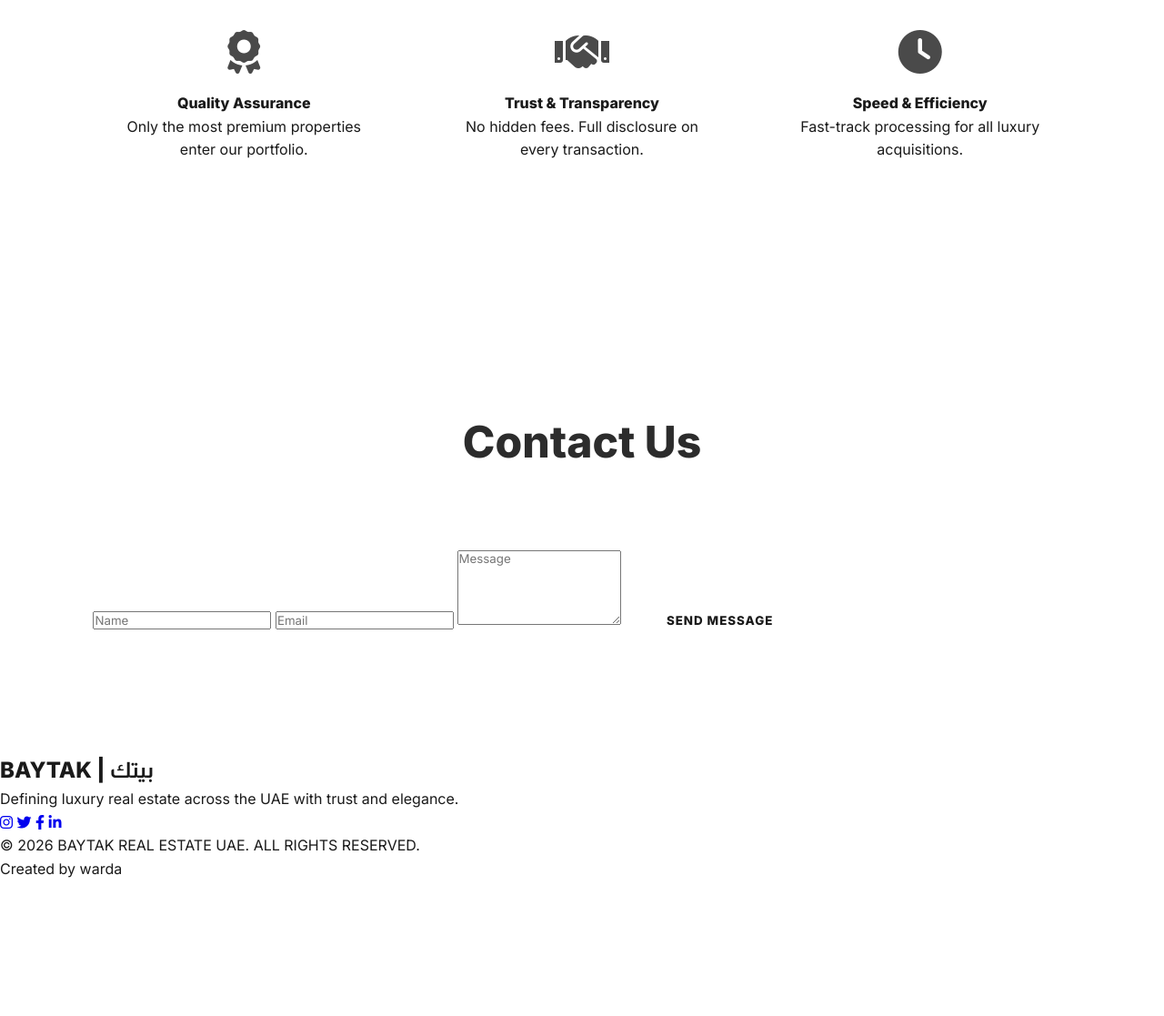
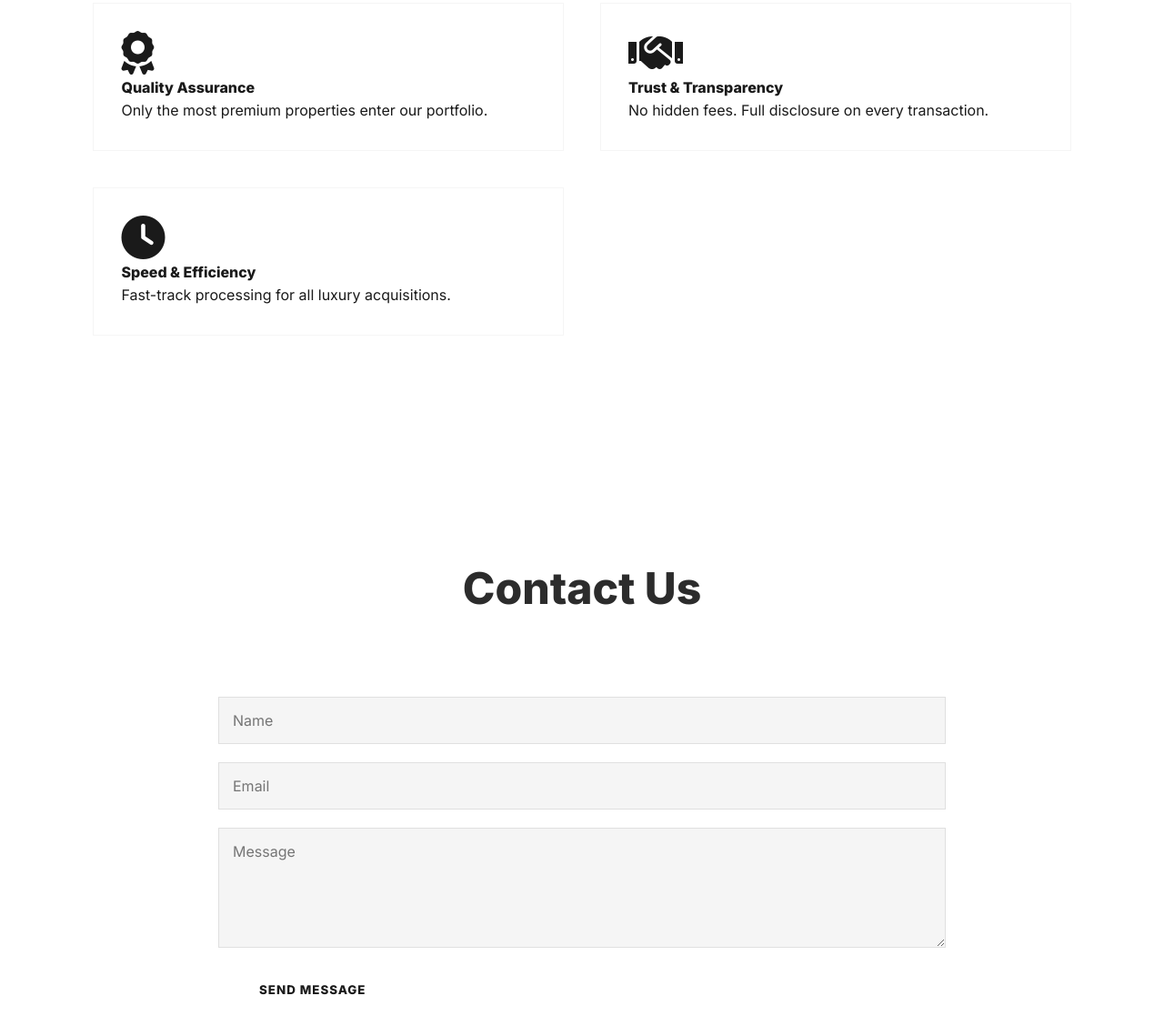
Before and after one commit to WARDA-CO/real-estate-company-, a plain HTML site: page index.html in a window 1280 px wide. Shown: the part 3400-4517 px from the top of the page at 91% size. Before the commit the page ends 4369 px from the top, so only its background shows below. Drawn offline with Linux system fonts and the light colour scheme.

Commit message:
initial commit

```diff
--- a/index.html
+++ b/index.html
@@ -134,24 +134,24 @@
         <div class="section-header reveal">
             <h2 data-i18n="why_title">Why Baytak?</h2>
         </div>
-        <div class="properties-grid" style="grid-template-columns: repeat(auto-fit, minmax(250px, 1fr));">
-            <div class="property-card reveal" style="border: none; text-align: center;">
+        <div class="properties-grid why-us-grid">
+            <div class="property-card reveal why-us-card">
                 <div class="property-body">
-                    <i class="fas fa-award fa-3x" style="color: var(--primary-grey); margin-bottom: 20px;"></i>
+                    <i class="fas fa-award fa-3x why-us-icon"></i>
                     <h4 data-i18n="why_1_title">Quality Assurance</h4>
                     <p data-i18n="why_1_desc">Only the most premium properties enter our portfolio.</p>
                 </div>
             </div>
-            <div class="property-card reveal" style="border: none; text-align: center;">
+            <div class="property-card reveal why-us-card">
                 <div class="property-body">
-                    <i class="fas fa-handshake fa-3x" style="color: var(--primary-grey); margin-bottom: 20px;"></i>
+                    <i class="fas fa-handshake fa-3x why-us-icon"></i>
                     <h4 data-i18n="why_2_title">Trust & Transparency</h4>
                     <p data-i18n="why_2_desc">No hidden fees. Full disclosure on every transaction.</p>
                 </div>
             </div>
-            <div class="property-card reveal" style="border: none; text-align: center;">
+            <div class="property-card reveal why-us-card">
                 <div class="property-body">
-                    <i class="fas fa-clock fa-3x" style="color: var(--primary-grey); margin-bottom: 20px;"></i>
+                    <i class="fas fa-clock fa-3x why-us-icon"></i>
                     <h4 data-i18n="why_3_title">Speed & Efficiency</h4>
                     <p data-i18n="why_3_desc">Fast-track processing for all luxury acquisitions.</p>
                 </div>
@@ -179,10 +179,10 @@
             <h2>BAYTAK | بيتك</h2>
             <p data-i18n="footer_desc">Defining luxury real estate across the UAE with trust and elegance.</p>
             <div class="social-icons">
-                <a href="#"><i class="fab fa-instagram"></i></a>
-                <a href="#"><i class="fab fa-twitter"></i></a>
-                <a href="#"><i class="fab fa-facebook-f"></i></a>
-                <a href="#"><i class="fab fa-linkedin-in"></i></a>
+                <a href="#" title="Instagram" aria-label="Follow us on Instagram"><i class="fab fa-instagram"></i></a>
+                <a href="#" title="Twitter" aria-label="Follow us on Twitter"><i class="fab fa-twitter"></i></a>
+                <a href="#" title="Facebook" aria-label="Follow us on Facebook"><i class="fab fa-facebook-f"></i></a>
+                <a href="#" title="LinkedIn" aria-label="Follow us on LinkedIn"><i class="fab fa-linkedin-in"></i></a>
             </div>
         </div>
         <p class="footer-copyright">&copy; 2026 BAYTAK REAL ESTATE UAE. ALL RIGHTS RESERVED.</p>
--- a/style.css
+++ b/style.css
@@ -261,11 +261,106 @@ section {
     transform: translateY(-3px);
 }
 
+/* Contact Form */
+.contact-form-container {
+    max-width: 800px;
+    margin: 0 auto;
+}
+
+#contact-form {
+    display: flex;
+    flex-direction: column;
+    gap: 20px;
+}
+
+.contact-input {
+    width: 100%;
+    padding: 15px;
+    border: 1px solid var(--mid-grey);
+    background: var(--light-grey);
+    font-size: 16px;
+    outline: none;
+    transition: var(--transition);
+}
+
+.contact-input:focus {
+    border-color: var(--primary-grey);
+    background: var(--white);
+}
+
+.contact-submit {
+    align-self: flex-start;
+}
+
+/* Footer */
+footer {
+    background: var(--dark-grey);
+    color: var(--white);
+    padding: 80px 8% 40px;
+    text-align: center;
+}
+
+.footer-content h2 {
+    font-size: 2rem;
+    font-weight: 800;
+    margin-bottom: 20px;
+}
+
+.footer-content p {
+    max-width: 600px;
+    margin: 0 auto 30px;
+    opacity: 0.8;
+}
+
+.social-icons {
+    display: flex;
+    justify-content: center;
+    gap: 25px;
+    margin-bottom: 40px;
+}
+
+.social-icons a {
+    color: var(--white);
+    font-size: 1.5rem;
+    transition: var(--transition);
+}
+
+.footer-copyright {
+    font-size: 12px;
+    opacity: 0.5;
+    letter-spacing: 1px;
+    margin-top: 40px;
+    border-top: 1px solid rgba(255, 255, 255, 0.1);
+    padding-top: 20px;
+}
+
+.footer-credit {
+    font-size: 11px;
+    opacity: 0.4;
+    margin-top: 10px;
+}
+
+.footer-credit span {
+    font-weight: 700;
+}
+
+@media (max-width: 1024px) {
+    .properties-grid {
+        grid-template-columns: repeat(auto-fill, minmax(300px, 1fr));
+        gap: 25px;
+    }
+
+    .section-header h2 {
+        font-size: 2.5rem;
+    }
+}
+
 @media (max-width: 768px) {
     .hamburger {
         display: block;
         color: var(--dark-grey);
         font-size: 1.5rem;
+        cursor: pointer;
     }
 
     .nav-links {
@@ -284,6 +379,56 @@ section {
 
     .nav-links.nav-active {
         display: flex;
+        animation: menuFadeIn 0.2s ease-out;
+    }
+
+    .nav-links a {
+        opacity: 0;
+        animation: textAppearFast 0.2s ease-out forwards;
+    }
+
+    .nav-links a:nth-child(1) {
+        animation-delay: 0.03s;
+    }
+
+    .nav-links a:nth-child(2) {
+        animation-delay: 0.06s;
+    }
+
+    .nav-links a:nth-child(3) {
+        animation-delay: 0.09s;
+    }
+
+    .nav-links a:nth-child(4) {
+        animation-delay: 0.12s;
+    }
+
+    .nav-links a:nth-child(5) {
+        animation-delay: 0.15s;
+    }
+
+    @keyframes menuFadeIn {
+        from {
+            opacity: 0;
+            transform: translateY(-10px);
+        }
+
+        to {
+            opacity: 1;
+            transform: translateY(0);
+        }
+    }
+
+    @keyframes textAppearFast {
+        from {
+            opacity: 0;
+            transform: translateX(-5px);
+        }
+
+        to {
+            opacity: 1;
+            transform: translateX(0);
+        }
     }
 
     section {
@@ -293,4 +438,16 @@ section {
     .section-header h2 {
         font-size: 2.22rem;
     }
+
+    .contact-submit {
+        width: 100%;
+    }
+
+    .footer-content h2 {
+        font-size: 1.5rem;
+    }
+
+    .social-icons {
+        gap: 20px;
+    }
 }
```
